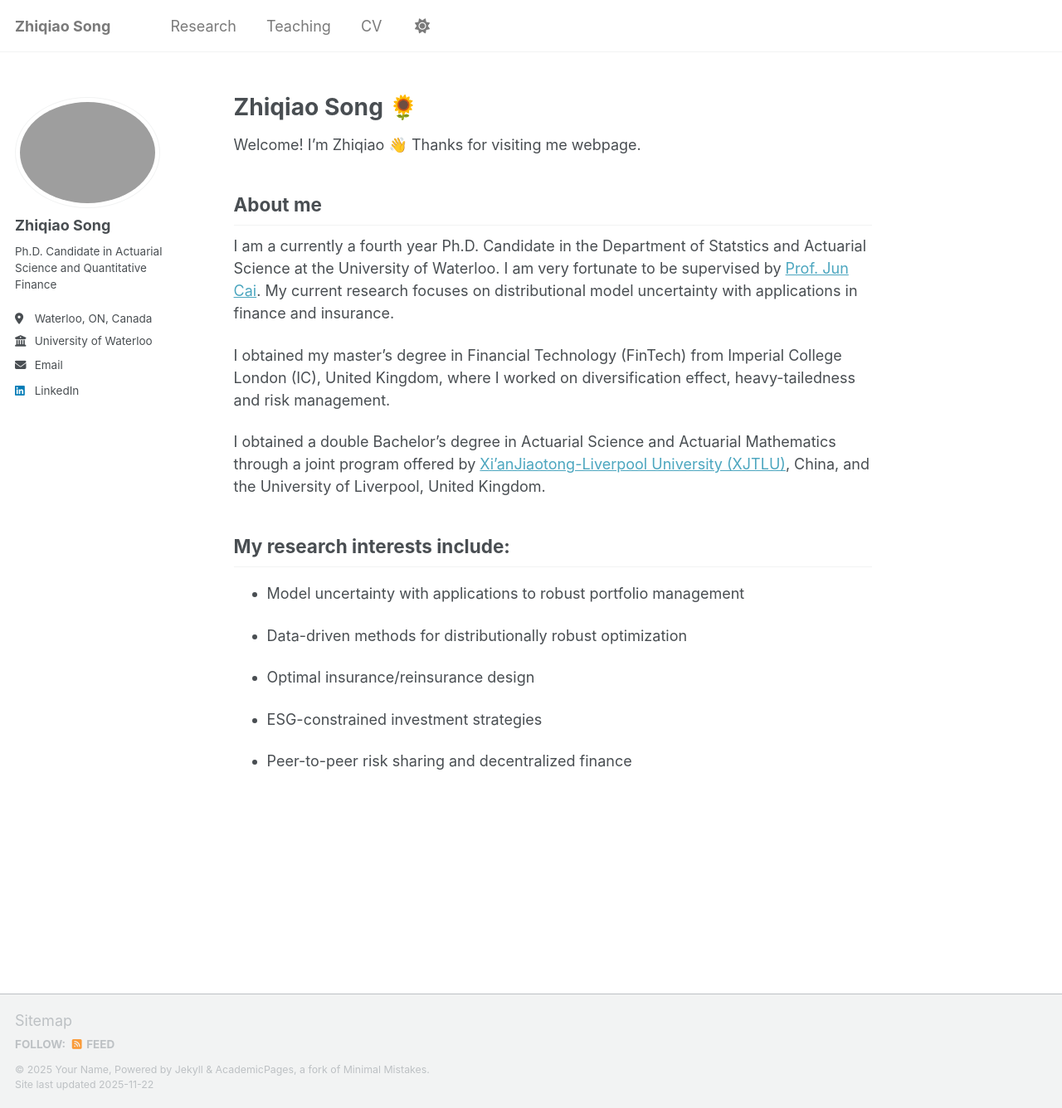
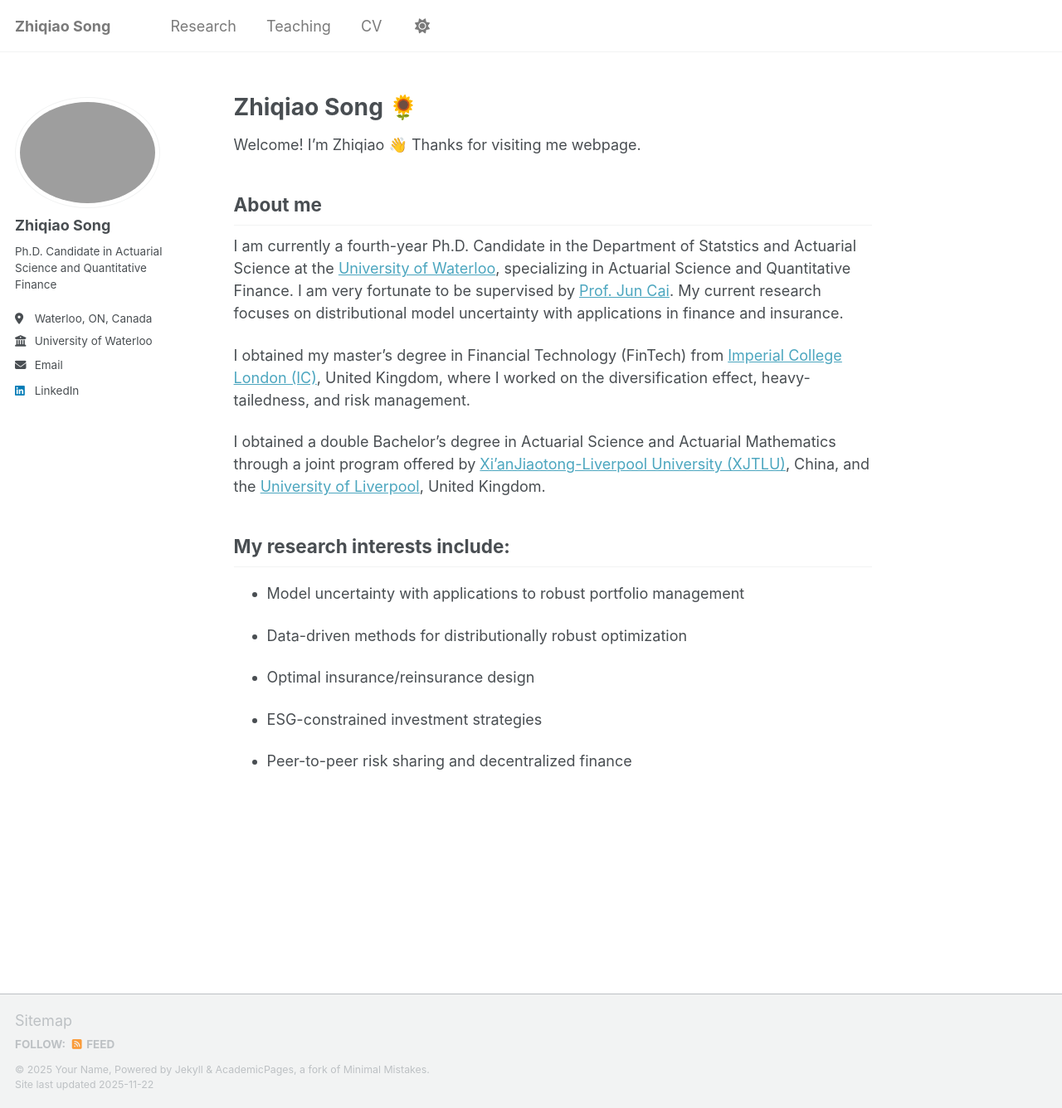
Before and after one commit to ZhiqiaoSong/zhiqiaosong.github.io, a Jekyll site: the page built from _pages/about.md, in a window 1280 px wide and 1336 px high. Shown: the whole window at 83% size. Built offline with Jekyll 4.4.1, drawn with Linux system fonts in a browser that asks for light colours; a script that is not in the unit is left out.

Commit message:
Update about.md

```diff
--- a/_pages/about.md
+++ b/_pages/about.md
@@ -13,13 +13,13 @@ Welcome! I'm Zhiqiao 👋 Thanks for visiting me webpage.
 
 ## About me
 
-I am a currently a fourth year Ph.D. Candidate in the Department of Statstics and Actuarial Science at the University of Waterloo.
+I am currently a fourth-year Ph.D. Candidate in the Department of Statstics and Actuarial Science at the [University of Waterloo](https://uwaterloo.ca/statistics-and-actuarial-science/), specializing in Actuarial Science and Quantitative Finance.
 I am very fortunate to be supervised by [Prof. Jun Cai](https://sas.uwaterloo.ca/~jcai/).
 My current research focuses on distributional model uncertainty with applications in finance and insurance.
 
-I obtained my master's degree in Financial Technology (FinTech) from Imperial College London (IC), United Kingdom, where I worked on diversification effect, heavy-tailedness and risk management.
+I obtained my master's degree in Financial Technology (FinTech) from [Imperial College London (IC)](https://www.imperial.ac.uk/), United Kingdom, where I worked on the diversification effect, heavy-tailedness, and risk management.
 
-I obtained a double Bachelor's degree in Actuarial Science and Actuarial Mathematics through a joint program offered by [Xi'anJiaotong-Liverpool University (XJTLU)](https://www.xjtlu.edu.cn/en), China, and the University of Liverpool, United Kingdom.
+I obtained a double Bachelor's degree in Actuarial Science and Actuarial Mathematics through a joint program offered by [Xi'anJiaotong-Liverpool University (XJTLU)](https://www.xjtlu.edu.cn/en), China, and the [University of Liverpool](https://www.liverpool.ac.uk/), United Kingdom.
 
 
 ## My research interests include:
```
